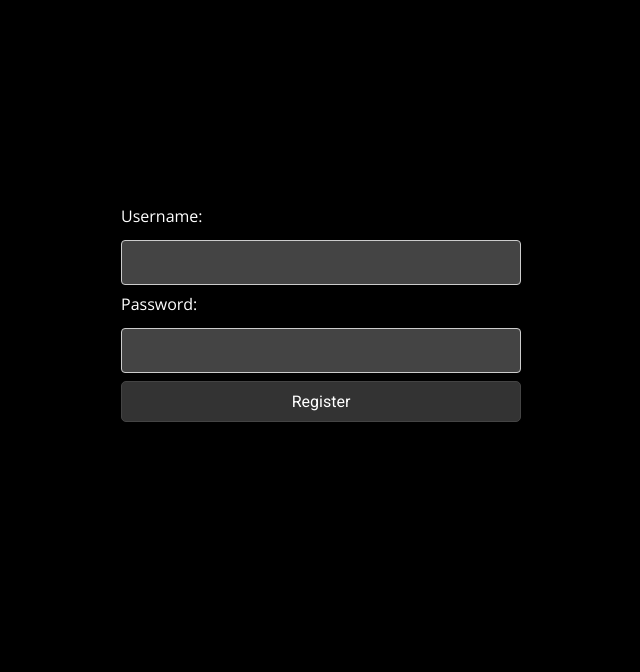
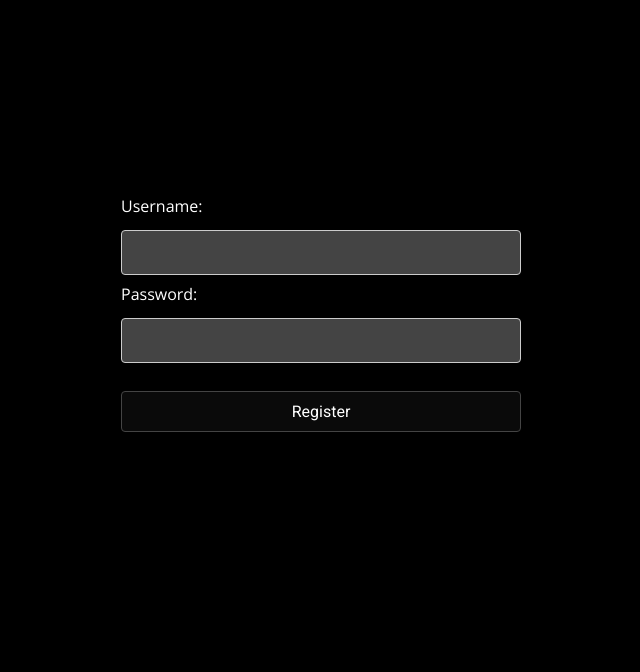
Before and after one commit to Buraisu-tiu/TouZi, a Flask app: page /register in a window 1280 px wide. Shown: the part 181-853 px from the top of the page, without its empty margins (319-959 px from the left). Run offline with Flask 3, Linux system fonts and the light colour scheme; some web fonts are replaced.

Commit message:
trying to fix

```diff
--- a/Stock/templates/register.html
+++ b/Stock/templates/register.html
@@ -7,7 +7,7 @@
             <input type="text" id="username" name="username" required>
             <label for="password">Password:</label>
             <input type="password" id="password" name="password" required>
-            <button type="submit">Register</button>
+            <button class="register-button" type="submit">Register</button>
         </form>
     </div>
 </div>
```
